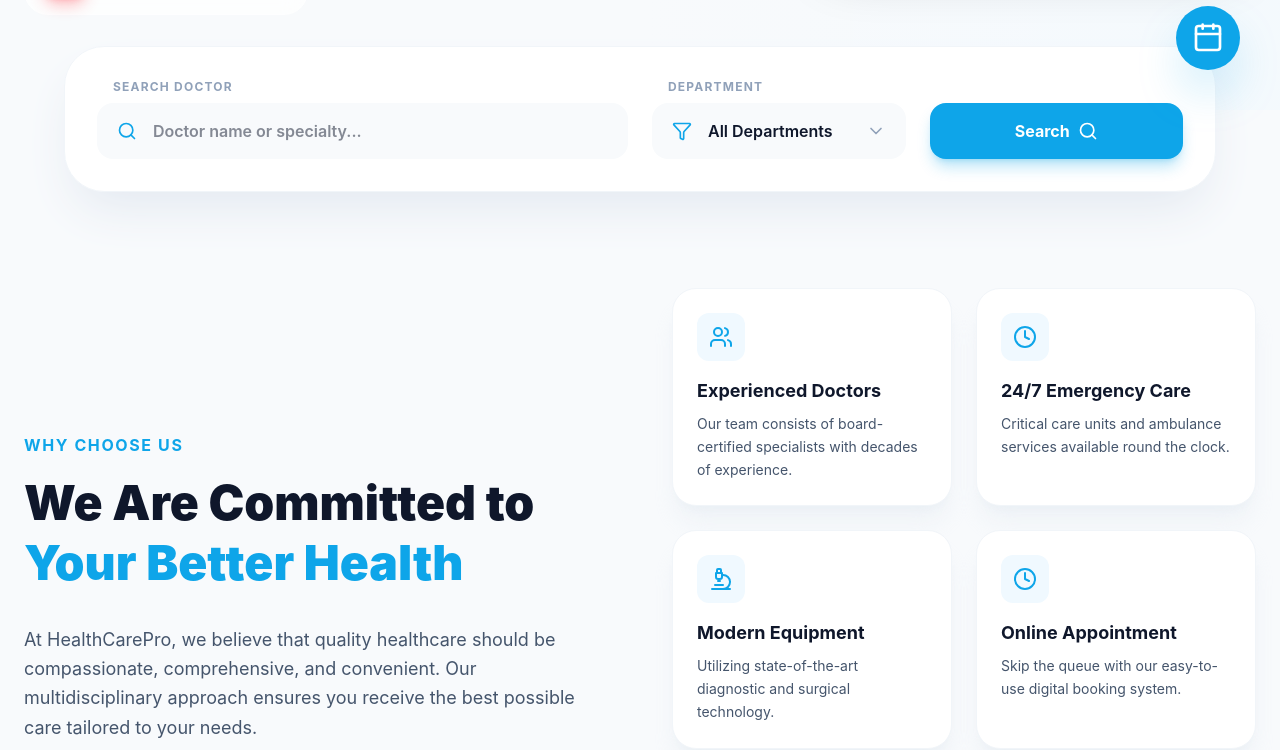
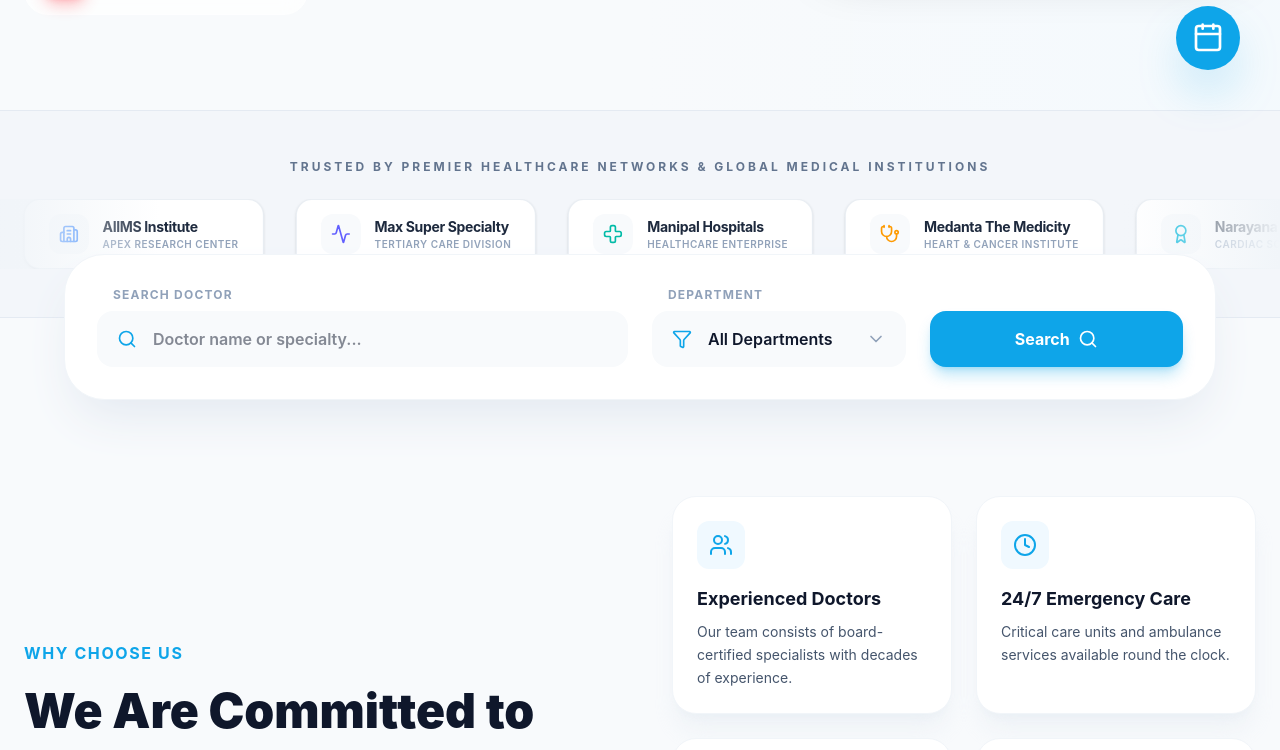
Before and after one commit to chittatosha-mohanta/hospital-management, a React (Vite) app in the folder client/: page / in a window 1280 px wide. Shown: the part 690-1440 px from the top of the page. Built offline with nearby package versions, Linux system fonts and the light colour scheme.

Commit message:
feat: add animated right-to-left TrustedBy medical logos marquee and update Contact title to Get in Touch with Our Team

```diff
--- /dev/null
+++ b/client/src/components/home/TrustedBy.jsx
@@ -0,0 +1,67 @@
+import { motion } from 'framer-motion';
+import { ShieldCheck, HeartPulse, Building2, Stethoscope, Activity, Cross, Award } from 'lucide-react';
+
+const partners = [
+  { name: 'Apollo Hospitals', tag: 'Quaternary Care Network', icon: HeartPulse, color: 'text-rose-500' },
+  { name: 'Fortis Healthcare', tag: 'Multi-Specialty Trust', icon: ShieldCheck, color: 'text-emerald-500' },
+  { name: 'AIIMS Institute', tag: 'Apex Research Center', icon: Building2, color: 'text-blue-500' },
+  { name: 'Max Super Specialty', tag: 'Tertiary Care Division', icon: Activity, color: 'text-indigo-500' },
+  { name: 'Manipal Hospitals', tag: 'Healthcare Enterprise', icon: Cross, color: 'text-teal-500' },
+  { name: 'Medanta The Medicity', tag: 'Heart & Cancer Institute', icon: Stethoscope, color: 'text-amber-500' },
+  { name: 'Narayana Health', tag: 'Cardiac Sciences Hub', icon: Award, color: 'text-cyan-500' },
+  { name: 'Mayo Clinic Affiliate', tag: 'Global Clinical Partner', icon: ShieldCheck, color: 'text-purple-500' },
+];
+
+export default function TrustedBy() {
+  // Duplicate array for seamless infinite loop
+  const marqueeList = [...partners, ...partners];
+
+  return (
+    <section className="py-12 bg-slate-100/70 dark:bg-slate-900/60 border-y border-slate-200/80 dark:border-slate-800/80 overflow-hidden relative">
+      <div className="max-w-7xl mx-auto px-6 mb-6 text-center">
+        <p className="text-xs font-bold uppercase tracking-[0.25em] text-slate-500 dark:text-slate-400">
+          Trusted by Premier Healthcare Networks & Global Medical Institutions
+        </p>
+      </div>
+
+      {/* Infinite Moving Marquee (Right to Left) */}
+      <div className="relative w-full overflow-hidden flex items-center">
+        {/* Left & Right gradient blur fades */}
+        <div className="absolute left-0 top-0 bottom-0 w-24 sm:w-40 bg-gradient-to-r from-slate-100 dark:from-slate-900/90 to-transparent z-10 pointer-events-none" />
+        <div className="absolute right-0 top-0 bottom-0 w-24 sm:w-40 bg-gradient-to-l from-slate-100 dark:from-slate-900/90 to-transparent z-10 pointer-events-none" />
+
+        <motion.div
+          className="flex gap-6 sm:gap-8 items-center whitespace-nowrap"
+          animate={{ x: ['0%', '-50%'] }}
+          transition={{
+            ease: 'linear',
+            duration: 28,
+            repeat: Infinity,
+          }}
+        >
+          {marqueeList.map((partner, index) => {
+            const Icon = partner.icon;
+            return (
+              <div
+                key={index}
+                className="flex items-center gap-3.5 px-6 py-3.5 rounded-2xl bg-white dark:bg-slate-800/90 border border-slate-200/70 dark:border-slate-700/60 shadow-sm hover:shadow-md transition-all shrink-0 group cursor-default"
+              >
+                <div className="w-10 h-10 rounded-xl bg-slate-50 dark:bg-slate-700/50 flex items-center justify-center shrink-0 group-hover:scale-110 transition-transform">
+                  <Icon className={`w-5 h-5 ${partner.color}`} />
+                </div>
+                <div className="text-left">
+                  <h4 className="text-sm font-bold text-slate-800 dark:text-white tracking-tight group-hover:text-primary-500 transition-colors">
+                    {partner.name}
+                  </h4>
+                  <p className="text-[10px] font-semibold text-slate-400 dark:text-slate-400 uppercase tracking-wider">
+                    {partner.tag}
+                  </p>
+                </div>
+              </div>
+            );
+          })}
+        </motion.div>
+      </div>
+    </section>
+  );
+}
--- a/client/src/components/ui/contact-01-utils/contact-info.jsx
+++ b/client/src/components/ui/contact-01-utils/contact-info.jsx
@@ -40,8 +40,8 @@ export default function ContactInfo() {
         viewport={{ once: true }}
         className="text-4xl sm:text-5xl font-black text-slate-900 dark:text-white leading-tight mb-8"
       >
-        Get in Touch with Our <br />
-        <span className="text-primary-500">Medical Team</span>
+        Get in Touch with <br />
+        <span className="text-primary-500">Our Team</span>
       </motion.h2>
 
       <div className="space-y-6 mt-4">
--- a/client/src/pages/public/Home.jsx
+++ b/client/src/pages/public/Home.jsx
@@ -1,5 +1,6 @@
 import Navbar from '../../components/home/Navbar';
 import Hero from '../../components/home/Hero';
+import TrustedBy from '../../components/home/TrustedBy';
 import SearchSection from '../../components/home/SearchSection';
 import Departments from '../../components/home/Departments';
 import TopDoctors from '../../components/home/TopDoctors';
@@ -35,6 +36,7 @@ const Home = () => {
 
       <main>
         <Hero />
+        <TrustedBy />
         <SearchSection />
         <WhyChooseUs />
         <Departments />
```
